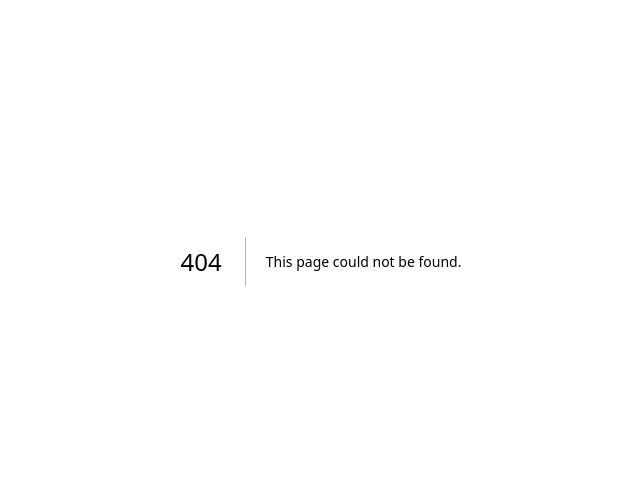
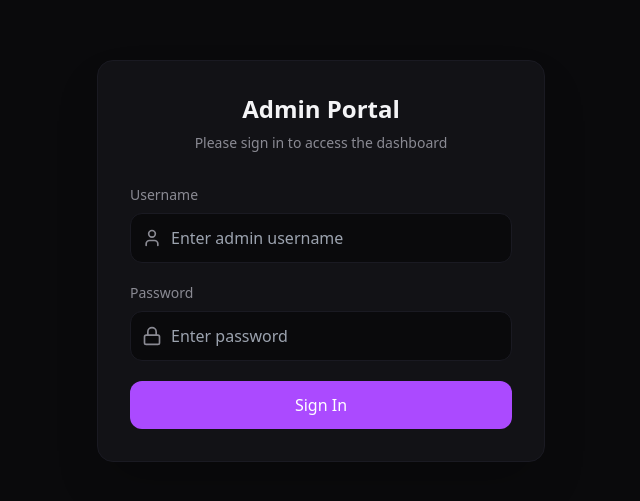
Before and after one commit to imilham/ilham-portfolio, a Next.js app: page /admin/login in a window 1280 px wide. Before the commit this address had no page. Shown: the part 139-640 px from the top of the page, without its empty margins (319-959 px from the left). Built offline with nearby package versions, Linux system fonts and the light colour scheme.

Commit message:
feat: implement admin authentication system with login/logout routes, middleware protection, and UI integration

```diff
--- /dev/null
+++ b/src/app/admin/login/page.tsx
@@ -0,0 +1,97 @@
+"use client";
+
+import { useState } from 'react';
+import { useRouter } from 'next/navigation';
+import { Lock, User } from 'lucide-react';
+
+export default function LoginPage() {
+  const [username, setUsername] = useState('');
+  const [password, setPassword] = useState('');
+  const [error, setError] = useState('');
+  const [isLoading, setIsLoading] = useState(false);
+  const router = useRouter();
+
+  const handleLogin = async (e: React.FormEvent) => {
+    e.preventDefault();
+    setError('');
+    setIsLoading(true);
+
+    try {
+      const res = await fetch('/api/auth/login', {
+        method: 'POST',
+        headers: { 'Content-Type': 'application/json' },
+        body: JSON.stringify({ username, password }),
+      });
+
+      const data = await res.json();
+
+      if (data.success) {
+        router.push('/admin');
+        router.refresh(); // Refresh to ensure middleware catches the new cookie properly on client-side navigation
+      } else {
+        setError(data.error || 'Invalid credentials');
+      }
+    } catch (err) {
+      setError('An error occurred. Please try again.');
+    } finally {
+      setIsLoading(false);
+    }
+  };
+
+  return (
+    <div className="min-h-screen bg-[#0A0A0C] text-[#F4F4F6] flex flex-col items-center justify-center p-6">
+      <div className="w-full max-w-md bg-[#121216] border border-[#1A1A22] rounded-2xl p-8 shadow-2xl">
+        <div className="text-center mb-8">
+          <h1 className="text-2xl font-bold mb-2">Admin Portal</h1>
+          <p className="text-[#8A8A93] text-sm">Please sign in to access the dashboard</p>
+        </div>
+
+        {error && (
+          <div className="mb-6 p-4 bg-red-500/10 border border-red-500/20 text-red-400 text-sm rounded-xl text-center">
+            {error}
+          </div>
+        )}
+
+        <form onSubmit={handleLogin} className="space-y-5">
+          <div>
+            <label className="block text-sm font-medium text-[#8A8A93] mb-2">Username</label>
+            <div className="relative">
+              <User className="absolute left-3 top-1/2 -translate-y-1/2 w-5 h-5 text-[#8A8A93]" />
+              <input
+                type="text"
+                value={username}
+                onChange={(e) => setUsername(e.target.value)}
+                className="w-full pl-10 pr-4 py-3 bg-[#0A0A0C] border border-[#1A1A22] rounded-xl focus:border-[#AB4AFF] focus:ring-1 focus:ring-[#AB4AFF] transition-all outline-none"
+                placeholder="Enter admin username"
+                required
+              />
+            </div>
+          </div>
+
+          <div>
+            <label className="block text-sm font-medium text-[#8A8A93] mb-2">Password</label>
+            <div className="relative">
+              <Lock className="absolute left-3 top-1/2 -translate-y-1/2 w-5 h-5 text-[#8A8A93]" />
+              <input
+                type="password"
+                value={password}
+                onChange={(e) => setPassword(e.target.value)}
+                className="w-full pl-10 pr-4 py-3 bg-[#0A0A0C] border border-[#1A1A22] rounded-xl focus:border-[#AB4AFF] focus:ring-1 focus:ring-[#AB4AFF] transition-all outline-none"
+                placeholder="Enter password"
+                required
+              />
+            </div>
+          </div>
+
+          <button
+            type="submit"
+            disabled={isLoading}
+            className="w-full py-3 bg-[#AB4AFF] text-white font-medium rounded-xl hover:bg-[#9A3FEE] transition-all disabled:opacity-50 disabled:cursor-not-allowed mt-2"
+          >
+            {isLoading ? 'Signing in...' : 'Sign In'}
+          </button>
+        </form>
+      </div>
+    </div>
+  );
+}
--- /dev/null
+++ b/src/app/api/auth/login/route.ts
@@ -0,0 +1,34 @@
+import { NextRequest, NextResponse } from 'next/server';
+import { cookies } from 'next/headers';
+
+const ADMIN_USERNAME = process.env.ADMIN_USERNAME || 'admin';
+const ADMIN_PASSWORD = process.env.ADMIN_PASSWORD || 'password123';
+
+export async function POST(request: NextRequest) {
+  try {
+    const { username, password } = await request.json();
+
+    if (username === ADMIN_USERNAME && password === ADMIN_PASSWORD) {
+      // Set the session cookie
+      cookies().set('admin_session', 'authenticated', {
+        httpOnly: true,
+        secure: process.env.NODE_ENV === 'production',
+        sameSite: 'strict',
+        maxAge: 60 * 60 * 24, // 1 day
+        path: '/',
+      });
+
+      return NextResponse.json({ success: true });
+    }
+
+    return NextResponse.json(
+      { success: false, error: 'Invalid credentials' },
+      { status: 401 }
+    );
+  } catch (error) {
+    return NextResponse.json(
+      { success: false, error: 'Internal server error' },
+      { status: 500 }
+    );
+  }
+}
--- /dev/null
+++ b/src/app/api/auth/logout/route.ts
@@ -0,0 +1,7 @@
+import { NextResponse } from 'next/server';
+import { cookies } from 'next/headers';
+
+export async function POST() {
+  cookies().delete('admin_session');
+  return NextResponse.json({ success: true });
+}
--- a/src/pages/Admin.tsx
+++ b/src/pages/Admin.tsx
@@ -1,5 +1,6 @@
 import { useState, useEffect } from 'react';
 import Link from 'next/link';
+import { useRouter } from 'next/navigation';
 import {
   ArrowLeft, User, GraduationCap, Briefcase, FolderGit2,
   Image, BookOpen, Plus, Trash2, Save, Eye, EyeOff,
@@ -43,6 +44,13 @@ export function Admin() {
   const [activeTab, setActiveTab] = useState<Tab>('profile');
   const [data, setData] = useState<SiteData>(loadData());
   const [toast, setToast] = useState('');
+  const router = useRouter();
+
+  const handleLogout = async () => {
+    await fetch('/api/auth/logout', { method: 'POST' });
+    router.push('/admin/login');
+    router.refresh();
+  };
 
   const save = (updated: SiteData) => {
     setData(updated);
@@ -67,10 +75,16 @@ export function Admin() {
               Admin Panel
             </span>
           </div>
-          <div className="flex items-center gap-3">
+          <div className="flex items-center gap-4">
             <Link href="/blog" className="text-xs text-[#8A8A93] hover:text-[#AB4AFF] flex items-center gap-1 transition-colors">
               Blog <ExternalLink size={11} />
             </Link>
+            <button
+              onClick={handleLogout}
+              className="text-xs text-[#8A8A93] hover:text-red-400 flex items-center gap-1 transition-colors border border-[#1A1A22] px-3 py-1.5 rounded-lg hover:border-red-400"
+            >
+              Log Out
+            </button>
           </div>
         </div>
       </header>
```
Also changed, not shown: src/middleware.ts (added, +24 -0 lines).
